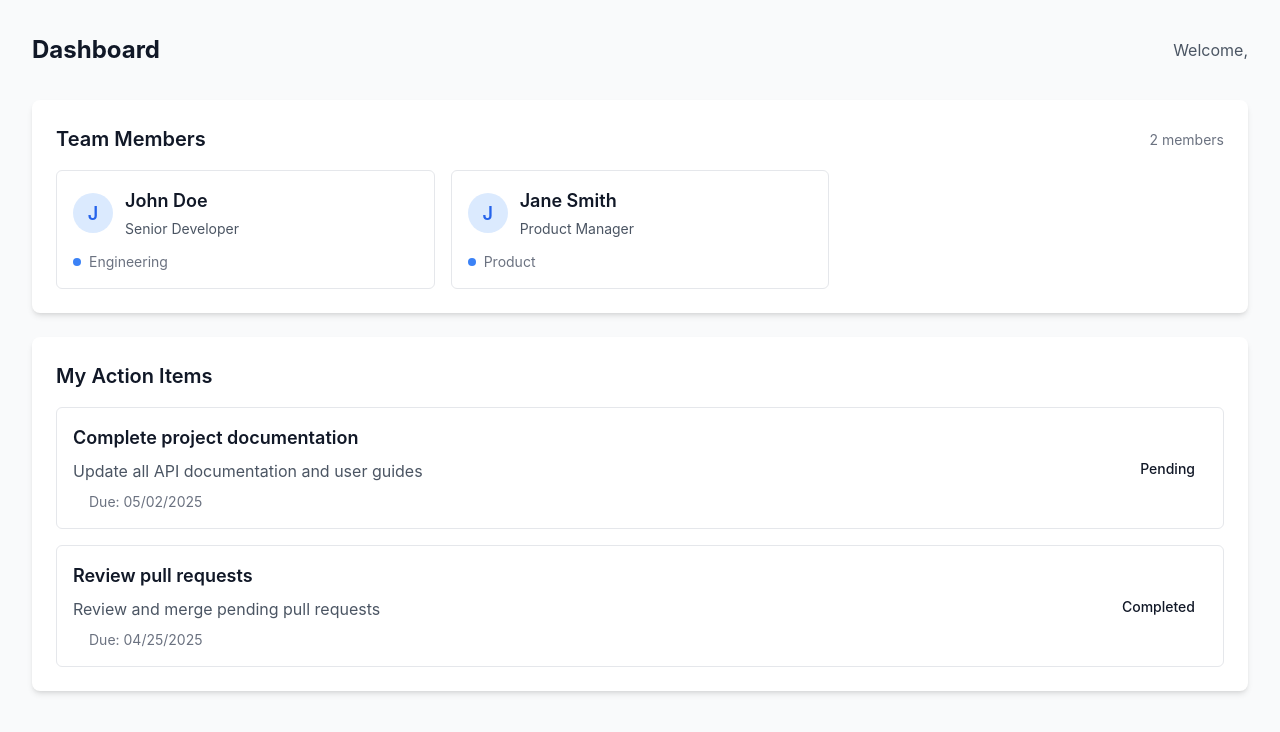
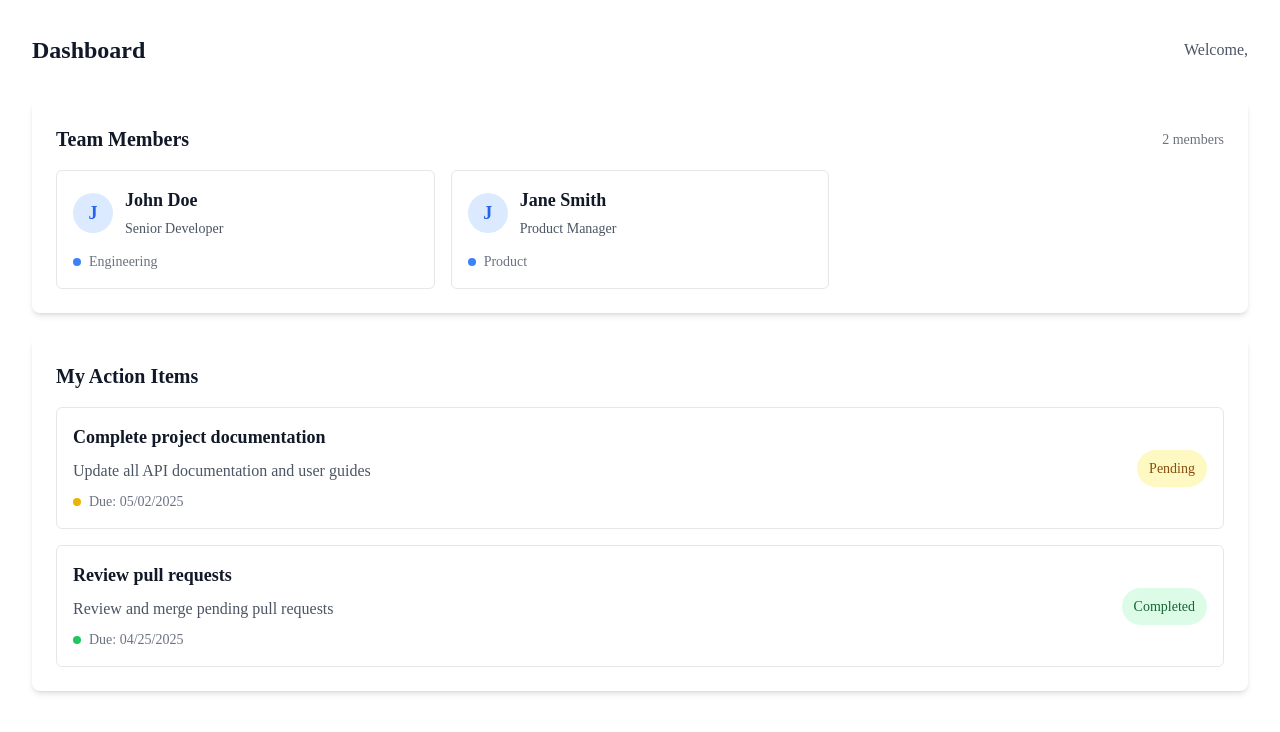
Before and after one commit to asaf-yonay/SyncUp, a Next.js app: page /dashboard in a window 1280 px wide. Shown: the top 732 px of the page. Built offline with nearby package versions, Linux system fonts and the light colour scheme; no server answers.

Commit message:
feat: implement design system with CSS variables and remove Tailwind CSS

```diff
--- a/src/app/globals.css
+++ b/src/app/globals.css
@@ -1,109 +1,139 @@
-@tailwind base;
-@tailwind components;
-@tailwind utilities;
+@import '../styles/variables.css';
 
-/* Reset and base styles */
 * {
+  box-sizing: border-box;
+  padding: 0;
   margin: 0;
-  padding: 0;
-  box-sizing: border-box;
 }
 
-html {
-  font-size: 16px;
+html,
+body {
+  max-width: 100vw;
+  overflow-x: hidden;
+  font-family: var(--font-inter), system-ui, -apple-system, BlinkMacSystemFont, 'Segoe UI', Roboto, Oxygen, Ubuntu, Cantarell, 'Open Sans', 'Helvetica Neue', sans-serif;
+  font-size: var(--font-size-base);
+  line-height: 1.5;
+  color: var(--color-gray-900);
+  background-color: var(--color-white);
 }
 
-body {
-  font-family: -apple-system, BlinkMacSystemFont, 'Segoe UI', Roboto, Oxygen,
-    Ubuntu, Cantarell, 'Open Sans', 'Helvetica Neue', sans-serif;
-  -webkit-font-smoothing: antialiased;
-  -moz-osx-font-smoothing: grayscale;
-  background-color: var(--color-gray-50);
-  color: var(--color-gray-900);
-  line-height: 1.5;
+a {
+  color: var(--color-blue-600);
+  text-decoration: none;
 }
 
-/* Remove any Tailwind classes */
-@layer base {
-  :root {
-    /* Colors */
-    --color-white: #ffffff;
-    --color-gray-50: #f9fafb;
-    --color-gray-100: #f3f4f6;
-    --color-gray-200: #e5e7eb;
-    --color-gray-300: #d1d5db;
-    --color-gray-400: #9ca3af;
-    --color-gray-500: #6b7280;
-    --color-gray-600: #4b5563;
-    --color-gray-700: #374151;
-    --color-gray-800: #1f2937;
-    --color-gray-900: #111827;
+a:hover {
+  color: var(--color-blue-700);
+  text-decoration: underline;
+}
 
-    --color-blue-50: #eff6ff;
-    --color-blue-100: #dbeafe;
-    --color-blue-200: #bfdbfe;
-    --color-blue-300: #93c5fd;
-    --color-blue-400: #60a5fa;
-    --color-blue-500: #3b82f6;
-    --color-blue-600: #2563eb;
-    --color-blue-700: #1d4ed8;
-    --color-blue-800: #1e40af;
-    --color-blue-900: #1e3a8a;
+button {
+  cursor: pointer;
+  font-family: inherit;
+}
 
-    /* Spacing */
-    --spacing-1: 0.25rem;
-    --spacing-2: 0.5rem;
-    --spacing-3: 0.75rem;
-    --spacing-4: 1rem;
-    --spacing-5: 1.25rem;
-    --spacing-6: 1.5rem;
-    --spacing-8: 2rem;
-    --spacing-10: 2.5rem;
-    --spacing-12: 3rem;
-    --spacing-16: 4rem;
-    --spacing-20: 5rem;
-    --spacing-24: 6rem;
-    --spacing-32: 8rem;
-    --spacing-40: 10rem;
-    --spacing-48: 12rem;
-    --spacing-56: 14rem;
-    --spacing-64: 16rem;
+input, textarea, select {
+  font-family: inherit;
+  font-size: inherit;
+}
 
-    /* Typography */
-    --font-size-xs: 0.75rem;
-    --font-size-sm: 0.875rem;
-    --font-size-base: 1rem;
-    --font-size-lg: 1.125rem;
-    --font-size-xl: 1.25rem;
-    --font-size-2xl: 1.5rem;
-    --font-size-3xl: 1.875rem;
-    --font-size-4xl: 2.25rem;
-    --font-size-5xl: 3rem;
-    --font-size-6xl: 3.75rem;
-    --font-size-7xl: 4.5rem;
-    --font-size-8xl: 6rem;
-    --font-size-9xl: 8rem;
+/* Utility classes */
+.container {
+  width: 100%;
+  max-width: var(--max-width-7xl);
+  margin: 0 auto;
+  padding: 0 var(--spacing-4);
+}
 
-    --font-weight-light: 300;
-    --font-weight-normal: 400;
-    --font-weight-medium: 500;
-    --font-weight-semibold: 600;
-    --font-weight-bold: 700;
+.text-center {
+  text-align: center;
+}
 
-    /* Border radius */
-    --radius-sm: 0.125rem;
-    --radius-md: 0.375rem;
-    --radius-lg: 0.5rem;
-    --radius-xl: 0.75rem;
-    --radius-2xl: 1rem;
-    --radius-3xl: 1.5rem;
-    --radius-full: 9999px;
+.flex {
+  display: flex;
+}
 
-    /* Shadows */
-    --shadow-sm: 0 1px 2px 0 rgb(0 0 0 / 0.05);
-    --shadow-md: 0 4px 6px -1px rgb(0 0 0 / 0.1), 0 2px 4px -2px rgb(0 0 0 / 0.1);
-    --shadow-lg: 0 10px 15px -3px rgb(0 0 0 / 0.1), 0 4px 6px -4px rgb(0 0 0 / 0.1);
-    --shadow-xl: 0 20px 25px -5px rgb(0 0 0 / 0.1), 0 8px 10px -6px rgb(0 0 0 / 0.1);
-    --shadow-2xl: 0 25px 50px -12px rgb(0 0 0 / 0.25);
+.flex-col {
+  flex-direction: column;
+}
+
+.items-center {
+  align-items: center;
+}
+
+.justify-center {
+  justify-content: center;
+}
+
+.gap-4 {
+  gap: var(--spacing-4);
+}
+
+.mt-4 {
+  margin-top: var(--spacing-4);
+}
+
+.mb-4 {
+  margin-bottom: var(--spacing-4);
+}
+
+.p-4 {
+  padding: var(--spacing-4);
+}
+
+.rounded-md {
+  border-radius: var(--radius-md);
+}
+
+.shadow-md {
+  box-shadow: var(--shadow-md);
+}
+
+.bg-white {
+  background-color: var(--color-white);
+}
+
+.text-gray-600 {
+  color: var(--color-gray-600);
+}
+
+.text-gray-900 {
+  color: var(--color-gray-900);
+}
+
+.font-medium {
+  font-weight: var(--font-weight-medium);
+}
+
+.font-semibold {
+  font-weight: var(--font-weight-semibold);
+}
+
+.text-sm {
+  font-size: var(--font-size-sm);
+}
+
+.text-lg {
+  font-size: var(--font-size-lg);
+}
+
+.text-xl {
+  font-size: var(--font-size-xl);
+}
+
+.text-2xl {
+  font-size: var(--font-size-2xl);
+}
+
+/* Responsive utilities */
+@media (min-width: 640px) {
+  .container {
+    padding: 0 var(--spacing-6);
   }
 }
+
+@media (min-width: 1024px) {
+  .container {
+    padding: 0 var(--spacing-8);
+  }
+}
--- a/src/styles/variables.css
+++ b/src/styles/variables.css
@@ -1,33 +1,126 @@
 :root {
   /* Colors */
-  --background: #ffffff;
-  --foreground: #000000;
-  --card: #ffffff;
-  --card-foreground: #000000;
-  --border: #e2e8f0;
+  --color-white: #ffffff;
+  --color-gray-50: #f9fafb;
+  --color-gray-100: #f3f4f6;
+  --color-gray-200: #e5e7eb;
+  --color-gray-300: #d1d5db;
+  --color-gray-400: #9ca3af;
+  --color-gray-500: #6b7280;
+  --color-gray-600: #4b5563;
+  --color-gray-700: #374151;
+  --color-gray-800: #1f2937;
+  --color-gray-900: #111827;
+
+  --color-blue-50: #eff6ff;
+  --color-blue-100: #dbeafe;
+  --color-blue-200: #bfdbfe;
+  --color-blue-300: #93c5fd;
+  --color-blue-400: #60a5fa;
+  --color-blue-500: #3b82f6;
+  --color-blue-600: #2563eb;
+  --color-blue-700: #1d4ed8;
+  --color-blue-800: #1e40af;
+  --color-blue-900: #1e3a8a;
+
+  --color-green-50: #f0fdf4;
+  --color-green-100: #dcfce7;
+  --color-green-200: #bbf7d0;
+  --color-green-300: #86efac;
+  --color-green-400: #4ade80;
+  --color-green-500: #22c55e;
+  --color-green-600: #16a34a;
+  --color-green-700: #15803d;
+  --color-green-800: #166534;
+  --color-green-900: #14532d;
+
+  --color-yellow-50: #fefce8;
+  --color-yellow-100: #fef9c3;
+  --color-yellow-200: #fef08a;
+  --color-yellow-300: #fde047;
+  --color-yellow-400: #facc15;
+  --color-yellow-500: #eab308;
+  --color-yellow-600: #ca8a04;
+  --color-yellow-700: #a16207;
+  --color-yellow-800: #854d0e;
+  --color-yellow-900: #713f12;
+
+  --color-red-50: #fef2f2;
+  --color-red-100: #fee2e2;
+  --color-red-200: #fecaca;
+  --color-red-300: #fca5a5;
+  --color-red-400: #f87171;
+  --color-red-500: #ef4444;
+  --color-red-600: #dc2626;
+  --color-red-700: #b91c1c;
+  --color-red-800: #991b1b;
+  --color-red-900: #7f1d1d;
 
   /* Spacing */
   --spacing-1: 0.25rem;
   --spacing-2: 0.5rem;
   --spacing-3: 0.75rem;
   --spacing-4: 1rem;
+  --spacing-5: 1.25rem;
   --spacing-6: 1.5rem;
+  --spacing-8: 2rem;
+  --spacing-10: 2.5rem;
+  --spacing-12: 3rem;
+  --spacing-16: 4rem;
+  --spacing-20: 5rem;
+  --spacing-24: 6rem;
+  --spacing-32: 8rem;
+  --spacing-40: 10rem;
+  --spacing-48: 12rem;
+  --spacing-56: 14rem;
+  --spacing-64: 16rem;
 
   /* Typography */
+  --font-size-xs: 0.75rem;
   --font-size-sm: 0.875rem;
   --font-size-base: 1rem;
   --font-size-lg: 1.125rem;
   --font-size-xl: 1.25rem;
   --font-size-2xl: 1.5rem;
+  --font-size-3xl: 1.875rem;
+  --font-size-4xl: 2.25rem;
+  --font-size-5xl: 3rem;
+  --font-size-6xl: 3.75rem;
+  --font-size-7xl: 4.5rem;
+  --font-size-8xl: 6rem;
+  --font-size-9xl: 8rem;
 
+  --font-weight-light: 300;
+  --font-weight-normal: 400;
   --font-weight-medium: 500;
   --font-weight-semibold: 600;
+  --font-weight-bold: 700;
 
   /* Border radius */
   --radius-sm: 0.125rem;
   --radius-md: 0.375rem;
   --radius-lg: 0.5rem;
+  --radius-xl: 0.75rem;
+  --radius-2xl: 1rem;
+  --radius-3xl: 1.5rem;
+  --radius-full: 9999px;
 
   /* Shadows */
   --shadow-sm: 0 1px 2px 0 rgb(0 0 0 / 0.05);
+  --shadow-md: 0 4px 6px -1px rgb(0 0 0 / 0.1), 0 2px 4px -2px rgb(0 0 0 / 0.1);
+  --shadow-lg: 0 10px 15px -3px rgb(0 0 0 / 0.1), 0 4px 6px -4px rgb(0 0 0 / 0.1);
+  --shadow-xl: 0 20px 25px -5px rgb(0 0 0 / 0.1), 0 8px 10px -6px rgb(0 0 0 / 0.1);
+  --shadow-2xl: 0 25px 50px -12px rgb(0 0 0 / 0.25);
+
+  /* Max widths */
+  --max-width-sm: 640px;
+  --max-width-md: 768px;
+  --max-width-lg: 1024px;
+  --max-width-xl: 1280px;
+  --max-width-2xl: 1536px;
+  --max-width-3xl: 1792px;
+  --max-width-4xl: 2048px;
+  --max-width-5xl: 2304px;
+  --max-width-6xl: 2560px;
+  --max-width-7xl: 2816px;
 }
```
